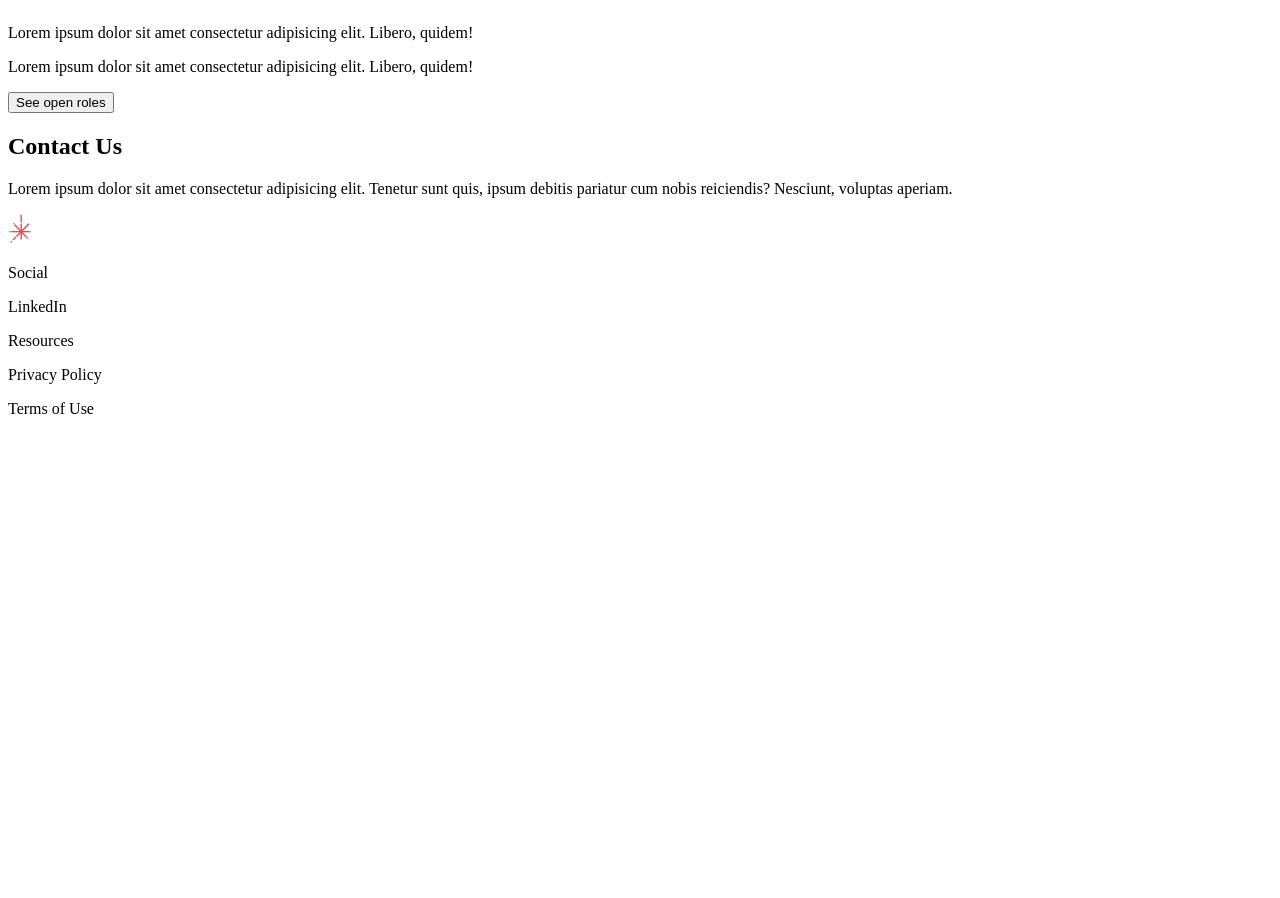
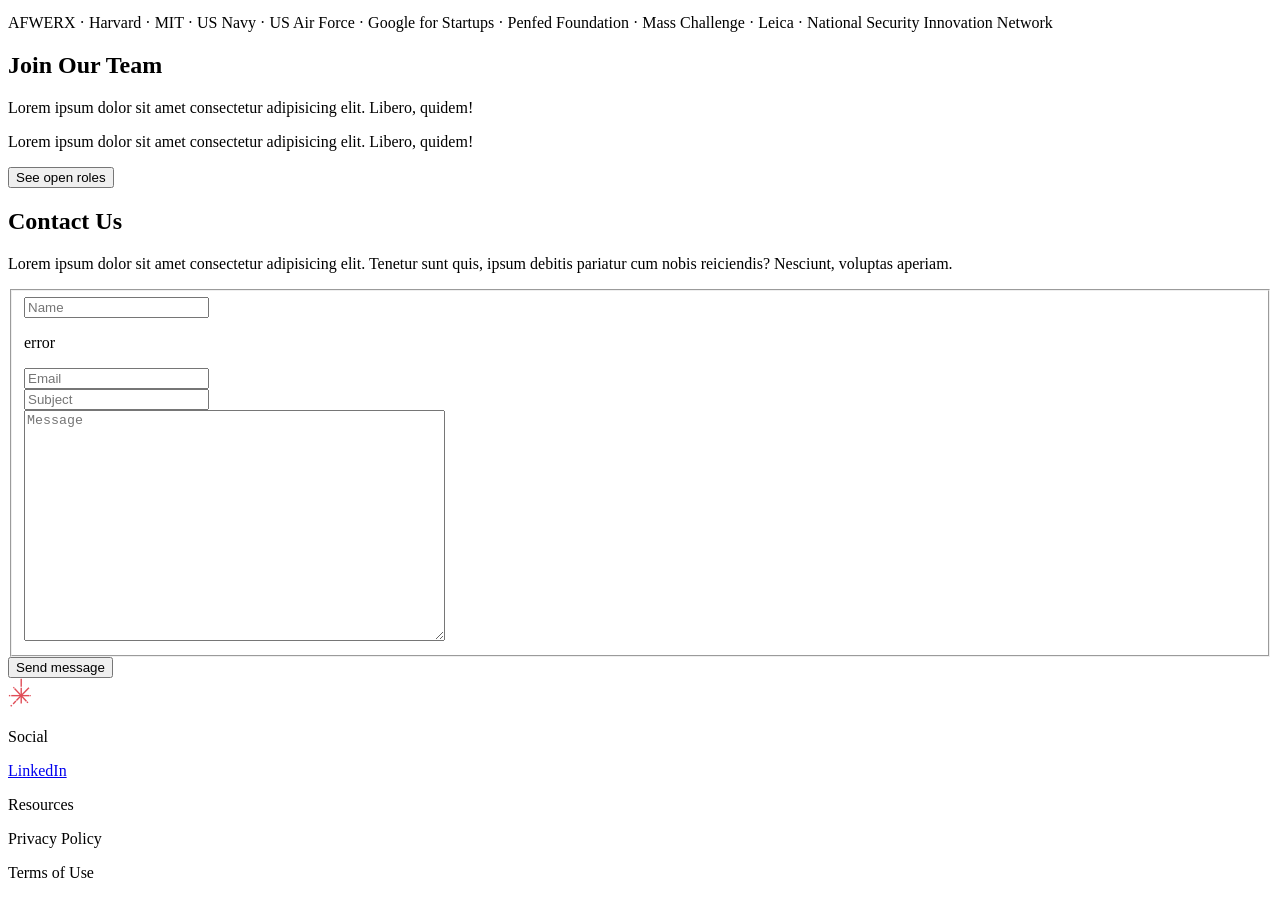
Before and after one commit to jljakin2/cd_viewer, a Next.js app in the folder landing-page/: page / in a window 1280 px wide. Shown: the part 785-1683 px from the top of the page. Before the commit the page ends 1219 px from the top, so only its background shows below. Built offline with nearby package versions, Linux system fonts and the light colour scheme.

Commit message:
full html scaffolding and auto scroll implemented

```diff
--- /dev/null
+++ b/landing-page/components/ContactForm.js
@@ -0,0 +1,59 @@
+import styled from "styled-components";
+
+export default function ContactForm() {
+  return (
+    <form>
+      <fieldset>
+        <div className="form-control">
+          <input
+            type="text"
+            placeholder="Name"
+            name="name"
+            //   value={values.name}
+            //   onChange={handleChange}
+          />
+          {/* {errors.name && <Error>{errors.name}</Error>} */}
+          <p className="body--small">error</p>
+        </div>
+        <div className="form-control">
+          <input
+            type="email"
+            placeholder="Email"
+            name="email"
+            // value={values.email}
+            // onChange={handleChange}
+          />
+          {/* {errors.email && <Error>{errors.email}</Error>} */}
+        </div>
+        <div className="form-control">
+          <input
+            type="text"
+            placeholder="Subject"
+            name="subject"
+            // value={values.subject}
+            // onChange={handleChange}
+          />
+          {/* {errors.subject && <Error>{errors.subject}</Error>} */}
+        </div>
+        <div className="form-control">
+          <textarea
+            placeholder="Message"
+            rows="15"
+            cols="50"
+            name="message"
+            // value={values.message}
+            // onChange={handleChange}
+          />
+          {/* {errors.message && <Error>{errors.message}</Error>} */}
+        </div>
+      </fieldset>
+      <button type="submit">
+        {/* {!isLoading && "Send"}
+        {isLoading && (
+          <Loader type="TailSpin" color={theme.white} width={15} height={15} />
+        )} */}
+        Send message
+      </button>
+    </form>
+  );
+}
--- a/landing-page/components/Page.js
+++ b/landing-page/components/Page.js
@@ -21,7 +21,7 @@ export default function Page({ children }) {
   return (
     <>
       <GlobalStyles />
-      <header>
+      <header id="home">
         <Nav />
       </header>
       <MainStyles>
--- a/landing-page/package.json
+++ b/landing-page/package.json
@@ -15,6 +15,7 @@
   },
   "devDependencies": {
     "eslint": "8.8.0",
-    "eslint-config-next": "12.0.9"
+    "eslint-config-next": "12.0.9",
+    "react-scroll": "^1.8.4"
   }
 }
--- a/landing-page/pages/index.js
+++ b/landing-page/pages/index.js
@@ -1,6 +1,8 @@
 import Head from "next/head";
+import Link from "next/link";
+
+import ContactForm from "../components/ContactForm";
 import FeatureCard from "../components/FeatureCard";
-
 import HeroProductPreview from "../components/HeroProductPreview";
 import FullLogo from "../components/Icons/FullLogo";
 
@@ -28,20 +30,26 @@ export default function Home() {
       <main>
         <section>
           <HeroProductPreview />
+
           <h1 className="display">
             Welcome to the <span className="highlight-text">3D Revolution</span>
           </h1>
           <h2 className="display">
             Cutting-edge 3D analysis at your fingertips
           </h2>
+          <p className="body--regular">Launching Spring 2022</p>
+          <form>
+            <input type="email" />
+            <button>Sign up</button>
+          </form>
         </section>
 
-        <section>
+        <section id="features">
           <h1 className="heading">Features</h1>
           {renderedFeatures}
         </section>
 
-        <section>
+        <section id="partners">
           <h1 className="heading">Partners</h1>
           <p className="body--regular">
             AFWERX · Harvard · MIT · US Navy · US Air Force · Google for
@@ -50,7 +58,7 @@ export default function Home() {
           </p>
         </section>
 
-        <section>
+        <section id="apply">
           <h1 className="heading">Join Our Team</h1>
           <p className="body--regular">
             Lorem ipsum dolor sit amet consectetur adipisicing elit. Libero,
@@ -65,13 +73,14 @@ export default function Home() {
           </a>
         </section>
 
-        <section>
+        <section id="contact">
           <h1 className="heading">Contact Us</h1>
           <p className="body--regular">
             Lorem ipsum dolor sit amet consectetur adipisicing elit. Tenetur
             sunt quis, ipsum debitis pariatur cum nobis reiciendis? Nesciunt,
             voluptas aperiam.
           </p>
+          <ContactForm />
         </section>
       </main>
 
@@ -80,13 +89,20 @@ export default function Home() {
 
         <div className="footer-section">
           <p className="body--large">Social</p>
-          <p className="body--regular">LinkedIn</p>
+          <a href="https://www.linkedin.com/company/candelytics/">
+            <p className="body--regular">LinkedIn</p>
+          </a>
         </div>
 
         <div className="footer-section">
           <p className="body--large">Resources</p>
-          <p className="body--regular">Privacy Policy</p>
-          <p className="body--regular">Terms of Use</p>
+
+          <Link href="/privacy">
+            <p className="body--regular">Privacy Policy</p>
+          </Link>
+          <Link href="/terms">
+            <p className="body--regular">Terms of Use</p>
+          </Link>
         </div>
       </footer>
     </>
```
Also changed, not shown: landing-page/components/Nav.js (+54 -8 lines), 1 other file (tests, documents, lock files or other folders).
